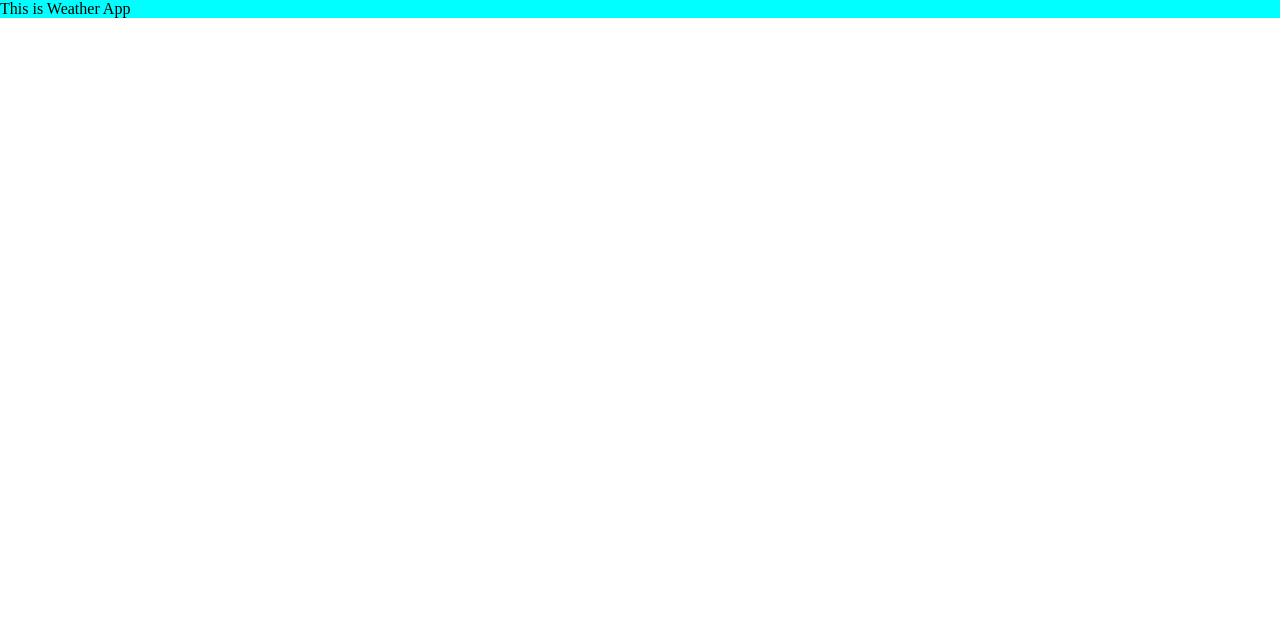
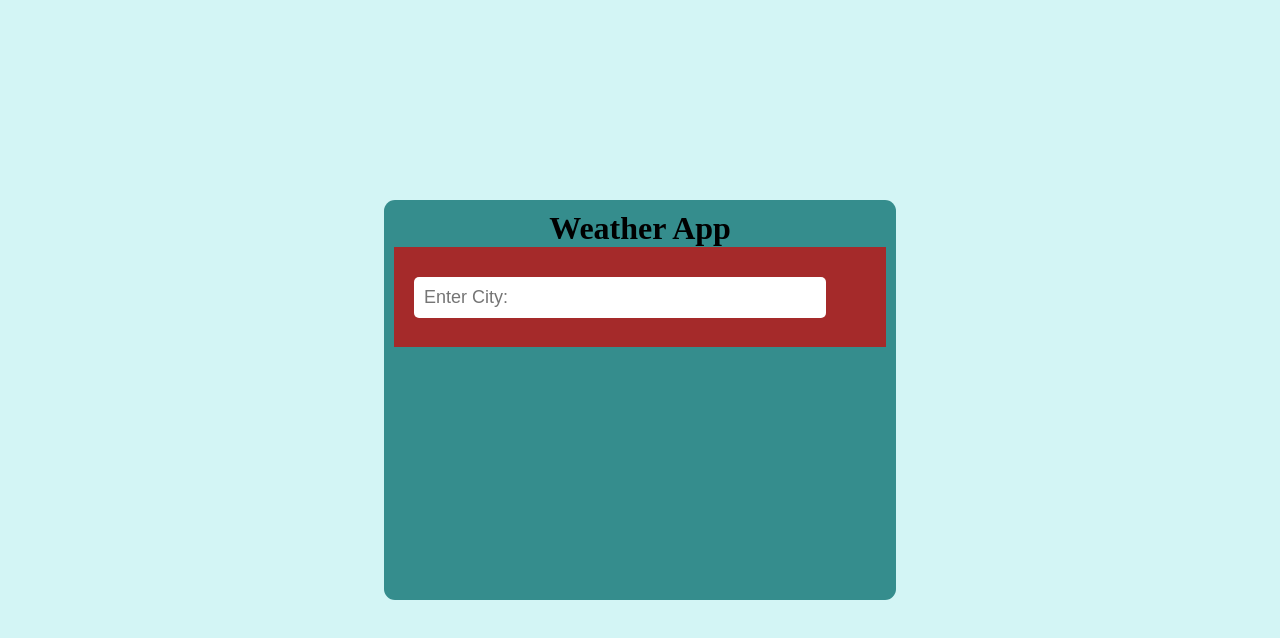
Before and after one commit to zahraRostami1999/weather-app, a React (Create React App) app: page / in a window 1280 px wide. Shown: the top 638 px of the page. Built offline with nearby package versions, Linux system fonts and the light colour scheme.

Commit message:
install fontawesome

```diff
--- a/package.json
+++ b/package.json
@@ -3,6 +3,8 @@
   "version": "0.1.0",
   "private": true,
   "dependencies": {
+    "@fortawesome/free-solid-svg-icons": "^6.6.0",
+    "@fortawesome/react-fontawesome": "^0.2.2",
     "@testing-library/jest-dom": "^5.17.0",
     "@testing-library/react": "^13.4.0",
     "@testing-library/user-event": "^13.5.0",
--- a/src/components/weather/Weather.jsx
+++ b/src/components/weather/Weather.jsx
@@ -1,11 +1,19 @@
-import styled from './weather.module.css';
+import styled from "./weather.module.css";
 
-function Weather(){
-    return(
-        <div className={styled.container}>
-            This is Weather App
+function Weather() {
+  return (
+    <div className={styled.container}>
+      <div className={styled.weatherWrapper}>
+        <div className={styled.title}>
+          <h1>Weather App</h1>
         </div>
-    );
+        <div className={styled.search}>
+            <input type="text" placeholder="Enter City:"/>
+
+        </div>
+      </div>
+    </div>
+  );
 }
 
 export default Weather;
--- a/src/components/weather/weather.module.css
+++ b/src/components/weather/weather.module.css
@@ -1,3 +1,41 @@
 .container{
-    background-color: aqua;
+    min-height: 100vh;
+    background-color: rgb(211, 245, 245);
+    align-items: center;
 }
+
+.container{
+    display: flex;
+    justify-content: center;
+}
+
+.weatherWrapper{
+    min-width: 40%;
+    min-height: 50%;
+    padding: 10px;
+    background-color: rgb(53, 141, 141);
+    border-radius: 11px;
+    flex-wrap: wrap;
+}
+
+.title{
+    text-align: center;
+}
+
+.search{
+    padding: 20px;
+    display: flex;
+    justify-content: flex-start;
+    align-items: center;
+    min-height: 100px;
+    background-color: brown;
+}
+
+.search input{
+    padding: 10px;
+    border: none;
+    border-radius: 5px;
+    font-size: 18px;
+    flex-grow: 0.8;
+    outline: none;
+}
```
Also changed, not shown: 1 other file (tests, documents, lock files or other folders).
